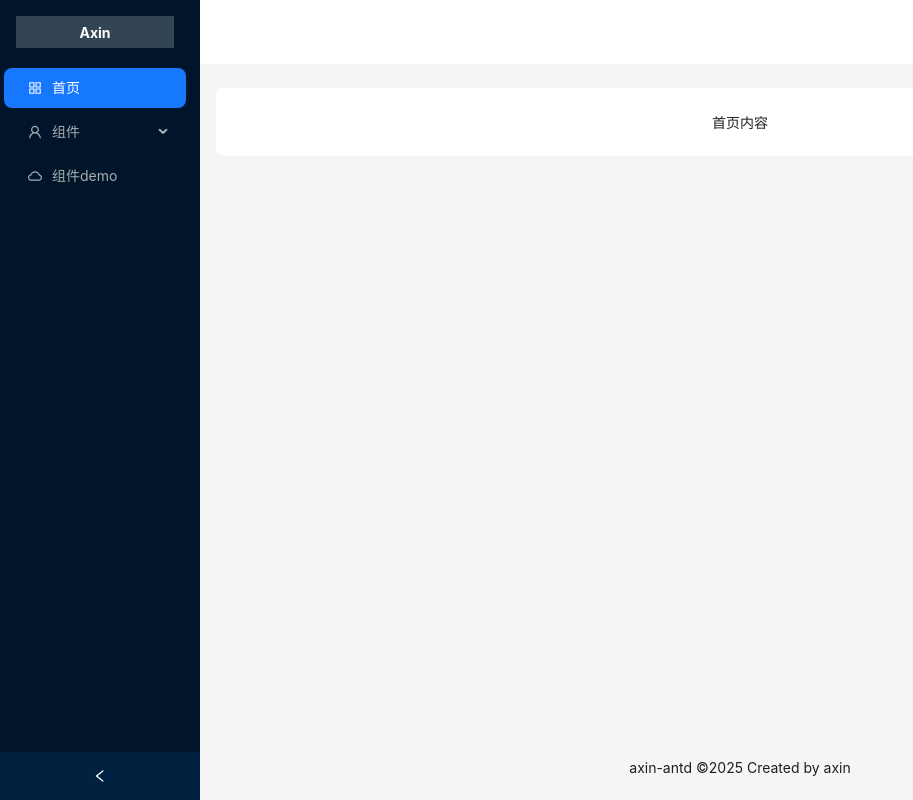
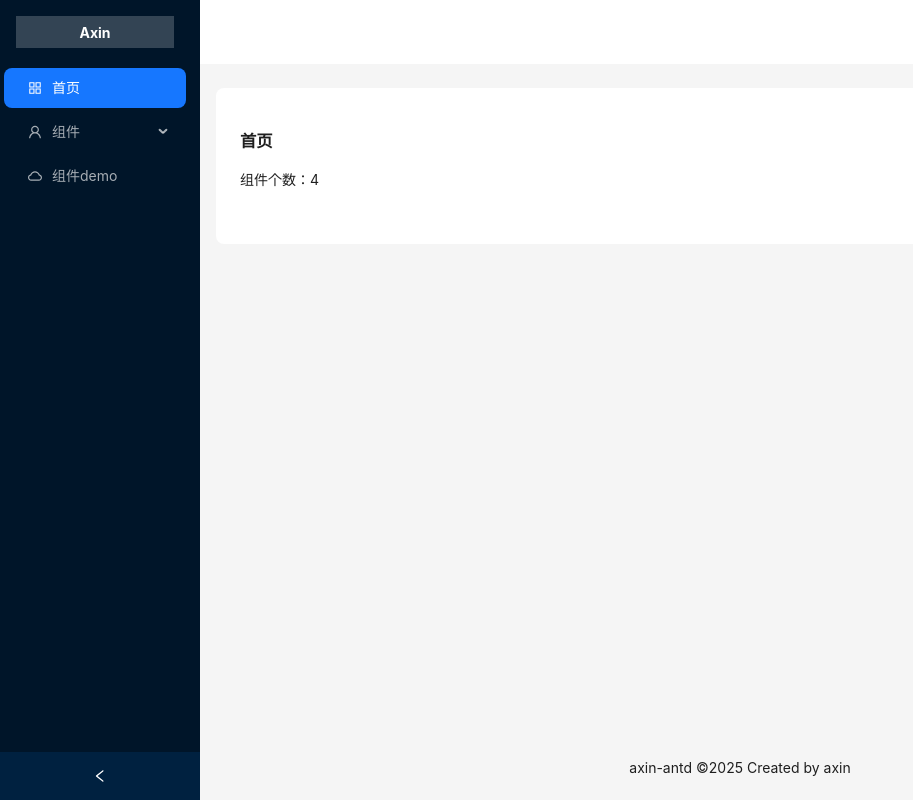
Before and after one commit to sexxOyxin/axin-antd, a React (Vite) app: page /zujian/card in a window 1280 px wide. Both pictures are taken after a click on the item "首页". Shown: the whole page, without its empty margins (0-913 px from the left). Built offline with nearby package versions, Linux system fonts and the light colour scheme.

Commit message:
update center css

```diff
--- a/src/layout/index.tsx
+++ b/src/layout/index.tsx
@@ -12,6 +12,7 @@ import AxinCard from '@/pages/zujian/card';
 import AxinModal from '@/pages/zujian/modal'
 import AxinForm from '@/pages/zujian/form'
 import AxinTable from '@/pages/zujian/table'
+import StartPage from '@/pages/shouye'
 
 const { Header, Content, Footer, Sider } = Layout;
 
@@ -26,7 +27,6 @@ const siderStyle: React.CSSProperties = {
   scrollbarGutter: 'stable',
 };
 
-const HomePage = () => <div>首页内容</div>;
 const DemoPage = () => <div>组件Demo内容</div>;
 
 const items: MenuProps['items'] = [
@@ -64,13 +64,12 @@ const App: React.FC = () => {
           <div
             style={{
               padding: 24,
-              textAlign: 'center',
               background: colorBgContainer,
               borderRadius: borderRadiusLG,
             }}
           >
             <Routes>
-              <Route path="/shouye" element={<HomePage />} />
+              <Route path="/shouye" element={<StartPage />} />
               <Route path="/zujian/card" element={<AxinCard />} />
               <Route path="/zujian/modal" element={<AxinModal />} />
               <Route path="/zujian/form" element={<AxinForm />} />
--- a/src/pages/shouye/index.tsx
+++ b/src/pages/shouye/index.tsx
@@ -0,0 +1,14 @@
+import React from 'react';
+import './index.css'
+
+const App: React.FC = () => {
+  return (
+    <>
+    <h3>首页</h3>
+    <p>组件个数：4</p>
+    <br/>
+    </>
+  );
+};
+
+export default App;
--- a/src/pages/zujian/card/Card.css
+++ b/src/pages/zujian/card/Card.css
@@ -6,7 +6,3 @@
   margin-bottom: 0 !important;
   color: rgba(0,0,0,.65);
 }
-
-.custom-head-title .ant-card-head-title {
-  text-align: left;
-}
--- a/src/pages/zujian/card/CustomCard.tsx
+++ b/src/pages/zujian/card/CustomCard.tsx
@@ -30,7 +30,6 @@ const CustomCard: React.FC<CustomCardProps> = ({ title, content, isVisualCopy =
 
   return (
     <Card
-      className='custom-head-title'
       title={title}
       style={style}
       extra={isVisualCopy === null ? null :
--- a/src/pages/zujian/index.css
+++ b/src/pages/zujian/index.css
@@ -1,4 +1,3 @@
 .zujian-description {
-  text-align: left;
   margin-top: -18px;
 }
--- a/src/pages/zujian/modal/index.tsx
+++ b/src/pages/zujian/modal/index.tsx
@@ -1,6 +1,5 @@
 import React, { useState } from 'react';
-import { Button, Col, Radio, Row, Slider, Space } from 'antd';
-import type { ConfigProviderProps } from 'antd';
+import { Col, Row } from 'antd';
 import CustomUploadModal from './CustomUploadModal';
 import '../index.css'
 
@@ -22,20 +21,16 @@ const App: React.FC = () => {
   const props4 = {
     btnText: '单文件上传',
     multiple: false,
+    uploadText: 'Click or drag file to this area to upload&&&&Support for a single upload. Strictly prohibited from uploading company data or other banned files.',
   };
-  const props5 = {
-    btnText: '下载按钮'
-  };
-  const props6 = {
-    btnText: '下载按钮'
-  };
-// ttttdo 用nodejs写一下后端接口逻辑
+
   return (
     <div className='zujian-description'>
       <h3>弹窗对话框 · Modal</h3>
       <p>封装了 Card 组件，增加了 nsextra 属性，集成了复制到剪切板的功能</p>
       <p> 其他的配置参考 ：<a href="https://ant.design/components/modal-cn/">Antd Modal</a></p>
       <br />
+
       <Row gutter={32}>
         <Col span={12}>
           <h4>上传不同类别</h4>
--- a/src/pages/zujian/table/Table.css
+++ b/src/pages/zujian/table/Table.css
@@ -6,7 +6,3 @@
   margin-bottom: 0 !important;
   color: rgba(0,0,0,.65);
 }
-
-.custom-head-title .ant-card-head-title {
-  text-align: left;
-}
```
Also changed, not shown: src/pages/shouye/index.css (added).
